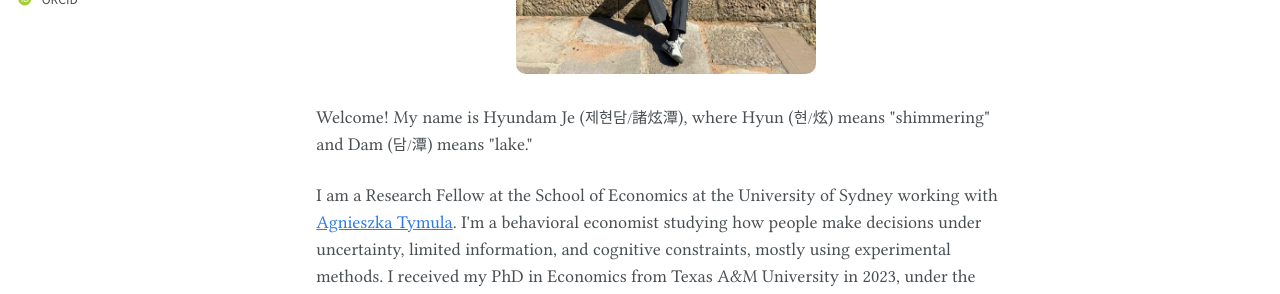
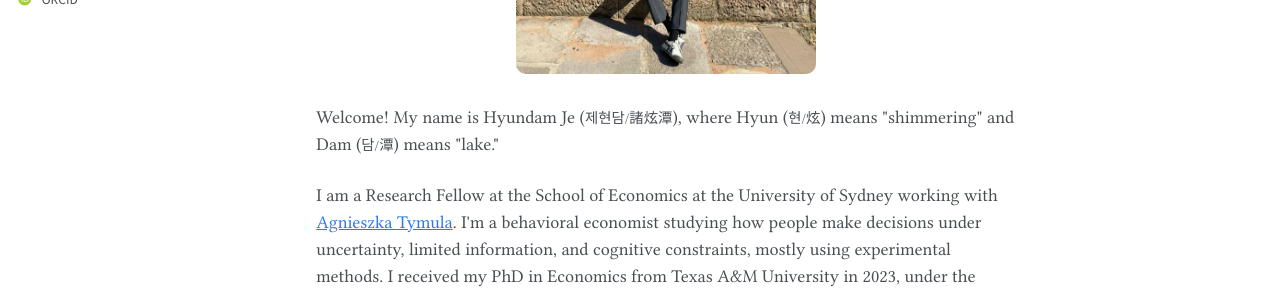
Before and after one commit to hyundamje/hyundamje.github.io, a Jekyll site: the page built from _pages/about.md, in a window 1280 px wide. Shown: the part 509-803 px from the top of the page. Built offline with Jekyll 4.4.1, drawn with Linux system fonts in a browser that asks for light colours; some web fonts are replaced.

Commit message:
Update about.md

```diff
--- a/_pages/about.md
+++ b/_pages/about.md
@@ -18,7 +18,7 @@ redirect_from:
 <div style="max-width: 700px; margin: 30px auto;">
 
 
-<p>Welcome! My name is Hyundam Je (<span style="font-size:85%">제현담/諸炫潭</span>), where Hyun (<span style="font-size:85%">현/炫</span>) means "shimmering" and Dam (<span style="font-size:85%">담/潭</span>) means "lake."</p>
+<p>Welcome! My name is Hyundam Je (<span style="font-size:80%">제현담/諸炫潭</span>), where Hyun (<span style="font-size:80%">현/炫</span>) means "shimmering" and Dam (<span style="font-size:80%">담/潭</span>) means "lake."</p>
 
   <p>I am a Research Fellow at the School of Economics at the University of Sydney working with <a href="https://www.tymula.com/agnieszka/" target="_blank">Agnieszka Tymula</a>. I'm a behavioral economist studying how people make decisions under uncertainty, limited information, and cognitive constraints, mostly using experimental methods. I received my PhD in Economics from Texas A&M University in 2023, under the supervision of <a href="http://people.tamu.edu/~alexbrown/" target="_blank">Alex Brown</a>.</p>
 
```
